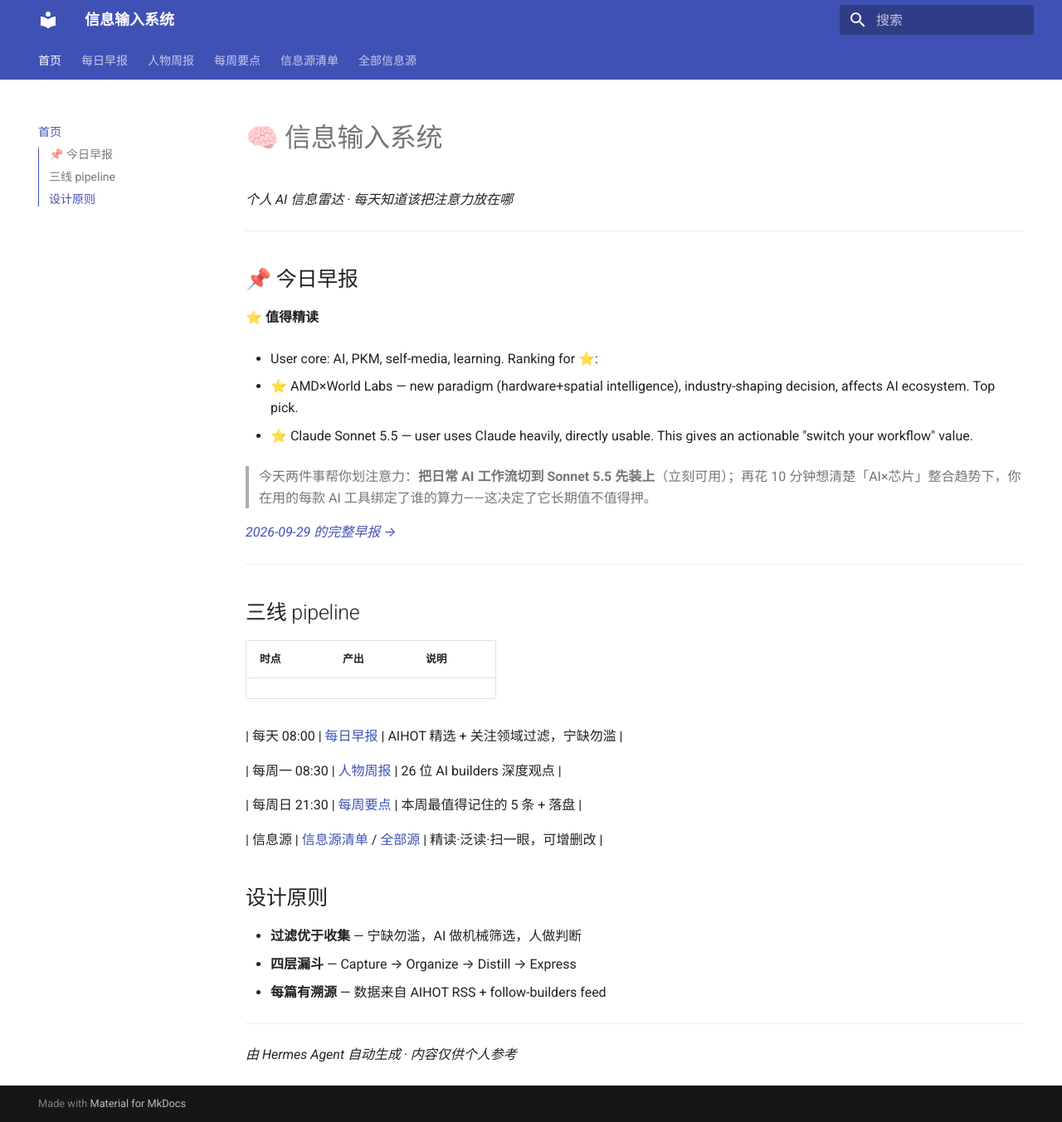
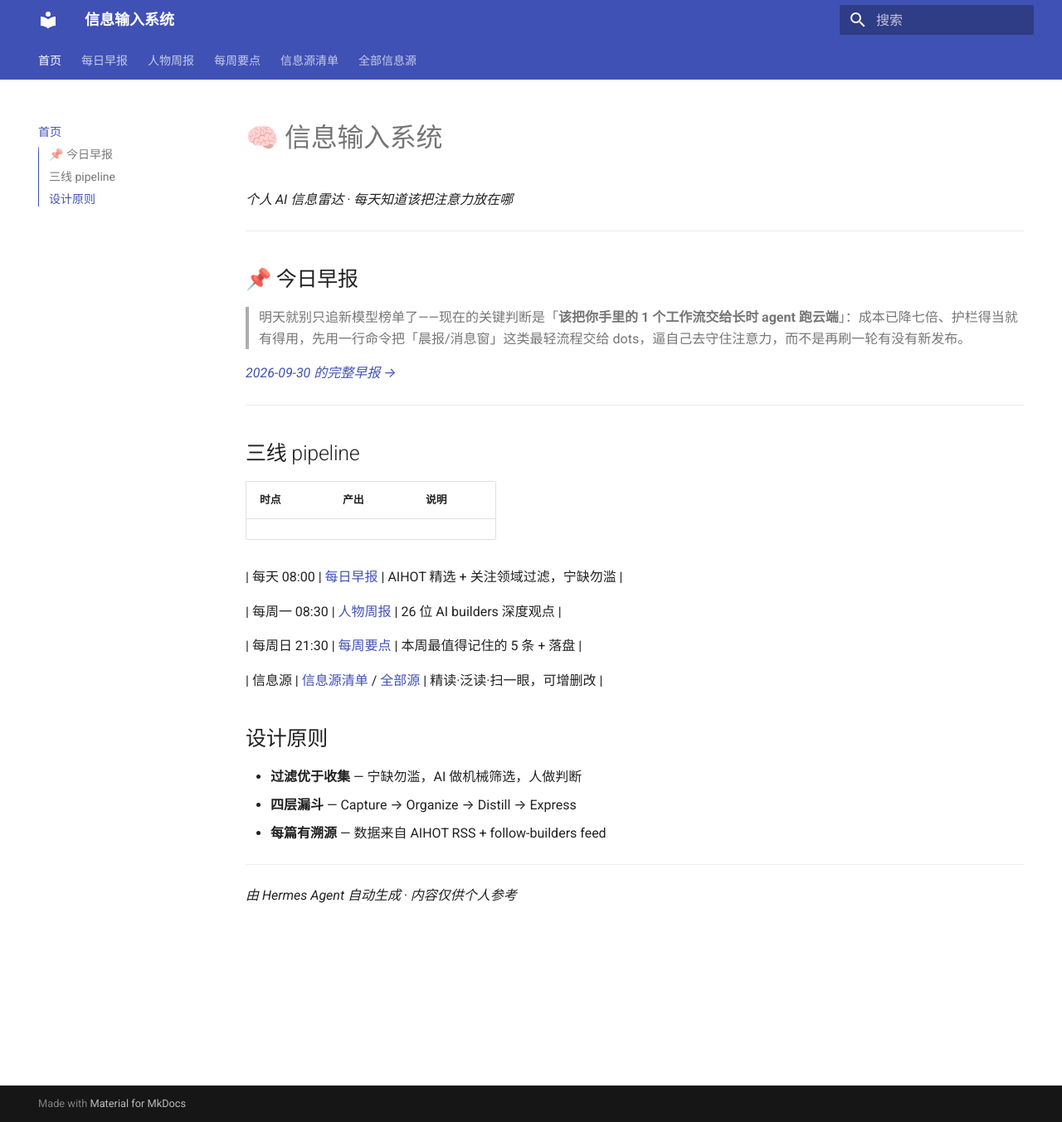
Before and after one commit to wangsiji/info-input-hub, an MkDocs documentation site: the page built from docs/index.md, in a window 1280 px wide and 1353 px high. Shown: the whole window at 83% size. Built offline with MkDocs 1.6.1 and Material for MkDocs 9.7.7, drawn with Linux system fonts in a browser that asks for light colours.

Commit message:
site: daily refresh 2026-09-30-0845

```diff
--- a/docs/index.md
+++ b/docs/index.md
@@ -6,18 +6,9 @@ _个人 AI 信息雷达 · 每天知道该把注意力放在哪_
 
 ## 📌 今日早报
 
-**⭐ 值得精读**
+> 明天就别只追新模型榜单了——现在的关键判断是「**该把你手里的 1 个工作流交给长时 agent 跑云端**」：成本已降七倍、护栏得当就有得用，先用一行命令把「晨报/消息窗」这类最轻流程交给 dots，逼自己去守住注意力，而不是再刷一轮有没有新发布。
 
-- User core: AI, PKM, self-media, learning. Ranking for ⭐:
-
-- ⭐ AMD×World Labs — new paradigm (hardware+spatial intelligence), industry-shaping decision, affects AI ecosystem. Top pick.
-
-- ⭐ Claude Sonnet 5.5 — user uses Claude heavily, directly usable. This gives an actionable "switch your workflow" value.
-
-
-> 今天两件事帮你划注意力：**把日常 AI 工作流切到 Sonnet 5.5 先装上**（立刻可用）；再花 10 分钟想清楚「AI×芯片」整合趋势下，你在用的每款 AI 工具绑定了谁的算力——这决定了它长期值不值得押。
-
-_[2026-09-29 的完整早报 →](daily.md#2026-09-29)_
+_[2026-09-30 的完整早报 →](daily.md#2026-09-30)_
 
 ---
 
```
Also changed, not shown: docs/daily.md (+42 -2 lines).
